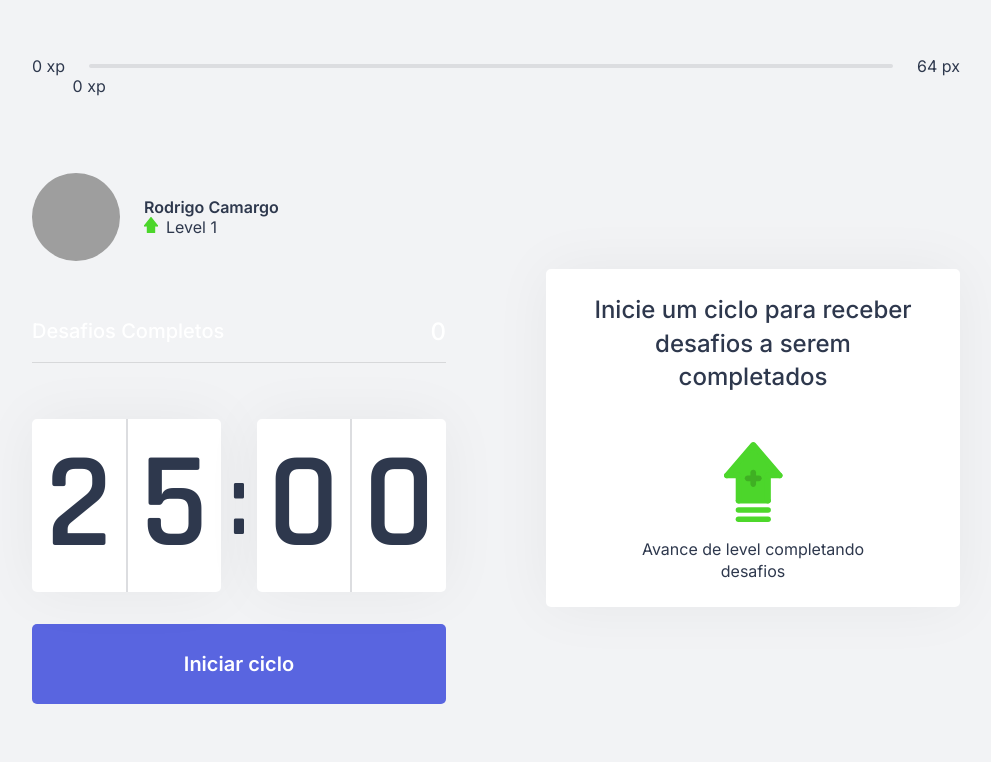
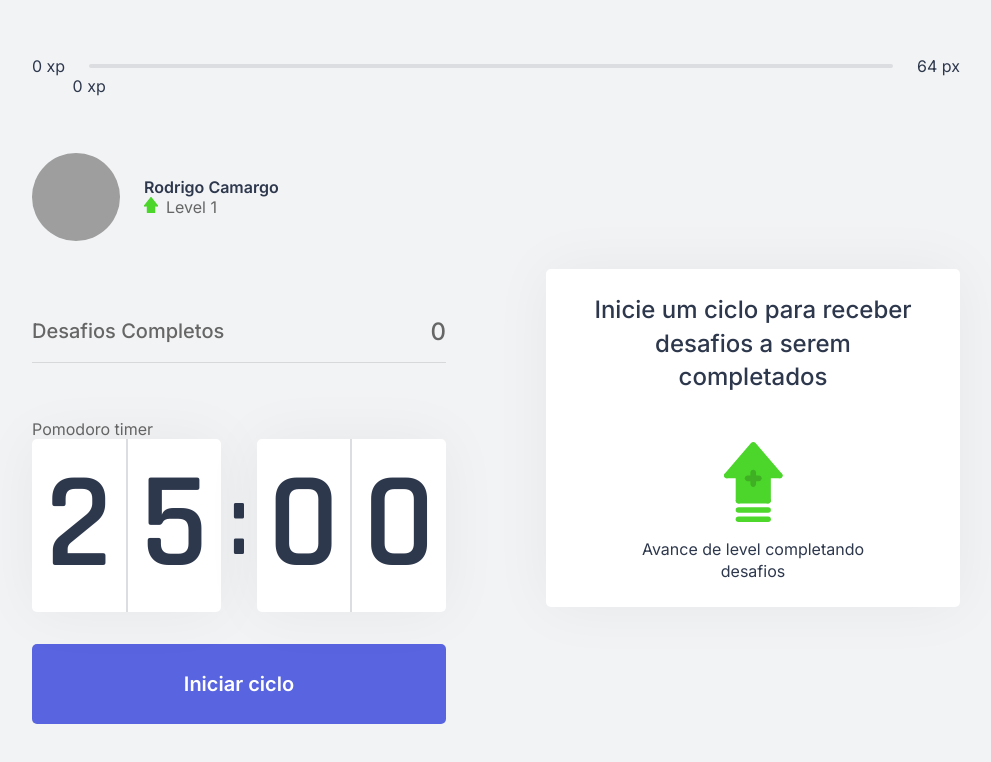
Before and after one commit to rodrigocamargo854/breaktime-next, a Next.js app: page / in a window 1280 px wide. Shown: the top 762 px of the page, without its empty margins (144-1135 px from the left). Built offline with nearby package versions, Linux system fonts and the light colour scheme; grey boxes are pictures that could not be loaded.

Commit message:
add read me

```diff
--- a/src/Componentes/CompletedChallenges.tsx
+++ b/src/Componentes/CompletedChallenges.tsx
@@ -8,15 +8,15 @@ interface CompletedChanllegeProps {
 }
 
 export function CompletedChallenges() {
-    const{challengesCompleted} = useContext(ChallengeContext)
+    const { challengesCompleted } = useContext(ChallengeContext)
 
     return (
-        <div className={styles.completedChallengesContainer}>
-            <span>Desafios Completos</span>
-            <span>{challengesCompleted}</span>
 
 
-        </div>
+            <div className={styles.completedChallengesContainer}>
+                <span>Desafios Completos</span>
+                <span>{challengesCompleted}</span>
+            </div>
 
     );
 }
--- a/src/pages/index.tsx
+++ b/src/pages/index.tsx
@@ -36,7 +36,9 @@ export default function Home(props:HomeProps) {
       <section>
         <div className = "">
         <Profile/>
+        <br/>
         <CompletedChallenges/>
+        <span>Pomodoro timer</span>
         <Countdown/>
         </div>
         <div>
--- a/src/styles/global.css
+++ b/src/styles/global.css
@@ -5,48 +5,48 @@
 }
 
 :root {
-    --white: #FFF;
-    --background: #F2F3F5;
-    --gray-line: #DCDDE0;
-    --text: #666;
-    --text-highlight: #B3B9FF;
-    --red: #E83F5B;
-    --green: #4CD62B;
-    --blue: #5965E0;
-    --blue-dark: #4953B8;
-    --blue-twitter: #2AA9E0;
-    --title: #2E384D;
-    --default-text: #FFF;
-    --overlay: #f2f3f5cc;
+  --white: #fff;
+  --background: #f2f3f5;
+  --gray-line: #dcdde0;
+  --text: #666666;
+  --text-highlight: #b3b9ff;
+  --title: #2e384d;
+  --red: #e83f5b;
+  --green: #4cd62b;
+  --blue: #5965e0;
+  --blue-dark: #4953b8;
+  --blue-twitter: #2aa9e0;
 }
 
-
-  @media(max-width: 1080px) {
+@media (max-width: 1080px) {
   html {
     font-size: 93.75%;
   }
 }
 
-  @media(max-width: 720px) {
+@media (max-width: 720px) {
   html {
     font-size: 87.5%;
   }
 }
 
 body {
-    background-color: var(--background);
-    color: var(--default-text);
+  background: var(--background);
+  color: var(--text);
 }
 
-  body, input, textarea, button {
-    font: 400 16px "Inter", sans-serif;
+body,
+input,
+textarea,
+button {
+  font: 400 1rem 'Inter';
 }
 
 button {
   cursor: pointer;
 }
 
-  a,p {
+a {
+  color: inherit;
   text-decoration: none;
-    color: var(--title);
 }
```
Lines whose indentation alone changed are shown as unchanged.
